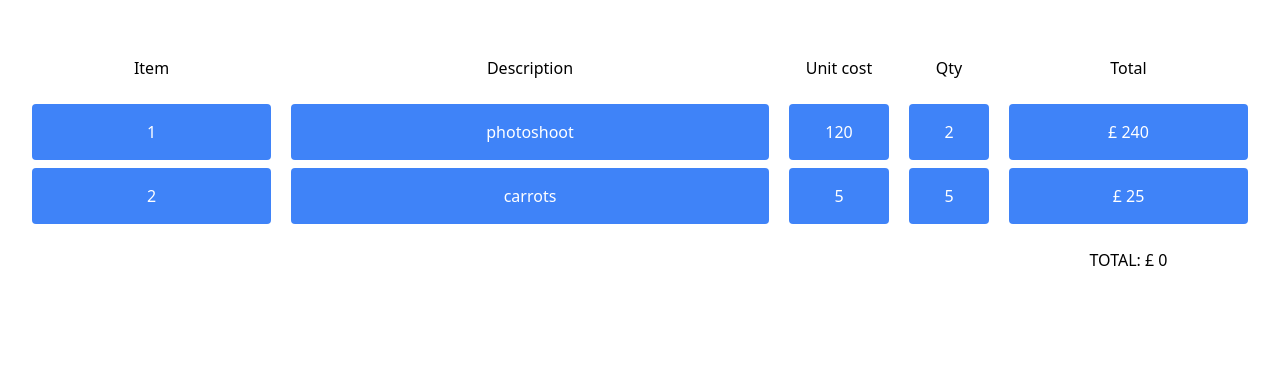
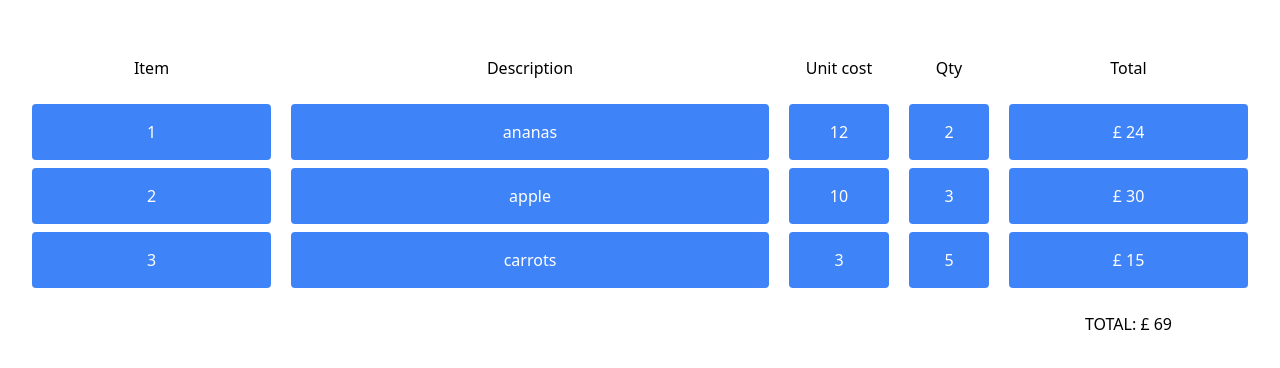
Before and after one commit to Alessandro-Silvestri/react-task-row-invoice, a React (Vite) app: page / in a window 1280 px wide. Shown: the top 368 px of the page. Built offline with nearby package versions, Linux system fonts and the light colour scheme.

Commit message:
working version (without useState)

```diff
--- a/src/App.jsx
+++ b/src/App.jsx
@@ -1,24 +1,21 @@
 import { useState } from "react";
 import "./App.css";
-// import { Button } from "flowbite-react";
 import RowInvoice from "./components/RowInvoice";
 import HeaderInvoiceTable from "./HeaderInvoiceTable";
-import TotalInvoice from "./components/TotalInvoice";
+import RowsWrapper from "./components/RowsWrapper";
 
 function App() {
-  const [count, setCount] = useState(0);
+  // const [RowInvoiceObjArray, setRowInvoiceObjArray] = useState([]);
+  // const [total, setTotal] = useState(0);
 
   return (
     <>
       <HeaderInvoiceTable />
-      <RowInvoice
-        item={1}
-        description="photoshoot"
-        quantity={2}
-        unitCost={120}
-      />
-      <RowInvoice item={2} description="carrots" quantity={5} unitCost={5} />
-      <TotalInvoice />
+      <RowsWrapper>
+        <RowInvoice item={1} description="ananas" quantity={2} unitCost={12} />
+        <RowInvoice item={2} description="apple" quantity={3} unitCost={10} />
+        <RowInvoice item={3} description="carrots" quantity={5} unitCost={3} />
+      </RowsWrapper>
     </>
   );
 }
--- /dev/null
+++ b/src/components/RowsWrapper.jsx
@@ -0,0 +1,18 @@
+import TotalInvoice from "./TotalInvoice";
+let RowsWrapper = ({ children }) => {
+  let total = 0;
+  console.log(children);
+  for (let rowObj of children) {
+    let totRow = 0;
+    totRow = rowObj.props.quantity * rowObj.props.unitCost;
+    total += totRow;
+  }
+  return (
+    <>
+      {children}
+      <TotalInvoice total={total} />
+    </>
+  );
+};
+
+export default RowsWrapper;
--- a/src/components/TotalInvoice.jsx
+++ b/src/components/TotalInvoice.jsx
@@ -1,7 +1,4 @@
-import { useState } from "react";
-
-let TotalInvoice = () => {
-  const [total, setTotal] = useState(0);
+let TotalInvoice = ({ total }) => {
   return (
     <div>
       <div className="grid grid-cols-[1fr_2fr_100px_80px_1fr] gap-5 mt-2">
@@ -9,7 +6,9 @@ let TotalInvoice = () => {
         <div className="p-4 text-center rounded"></div>
         <div className="p-4 text-center rounded"></div>
         <div className="p-4 text-center rounded"></div>
-        <div className="p-4 text-black text-center rounded">TOTAL: £ {total}</div>
+        <div className="p-4 text-black text-center rounded">
+          TOTAL: £ {total}
+        </div>
       </div>
     </div>
   );
```
Also changed, not shown: 1 other file (tests, documents, lock files or other folders).
